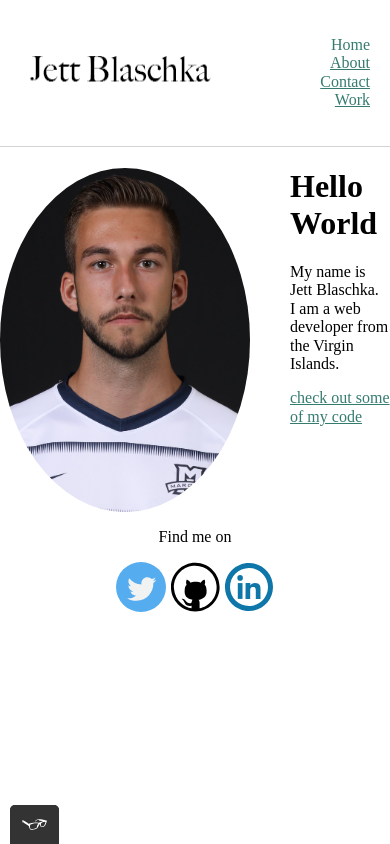
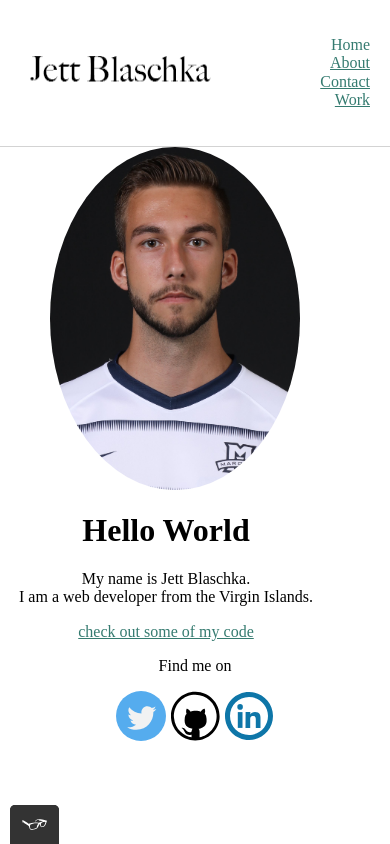
Before and after one commit to jettb2/project-on-atom, a plain HTML site: page index.html in a window 390 px wide. Drawn offline with nearby package versions, Linux system fonts and the light colour scheme; a web font is replaced by a local one.

Commit message:
added all post css for index.html profilen content

```diff
--- a/CSS/style.production.css
+++ b/CSS/style.production.css
@@ -338,3 +338,38 @@ button:focus,
 a {
 	color: #357b70;
 }
+
+.profile-pic {
+	display: -webkit-box;
+	display: -ms-flexbox;
+	display: flex;
+	-webkit-box-pack: center;
+	    -ms-flex-pack: center;
+	        justify-content: center;
+	-webkit-box-align: center;
+	    -ms-flex-align: center;
+	        align-items: center;
+}
+
+.profile-container {
+	display: -webkit-box;
+	display: -ms-flexbox;
+	display: flex;
+}
+
+.description {
+	margin-left: 1rem;
+	max-width: 300px
+}
+
+@media screen and (max-width: 500px) {
+	.profile-container {
+		-webkit-box-orient: vertical;
+		-webkit-box-direction: normal;
+		    -ms-flex-direction: column;
+		        flex-direction: column;
+	}
+	.description {
+		text-align: center;
+	}
+}
```
